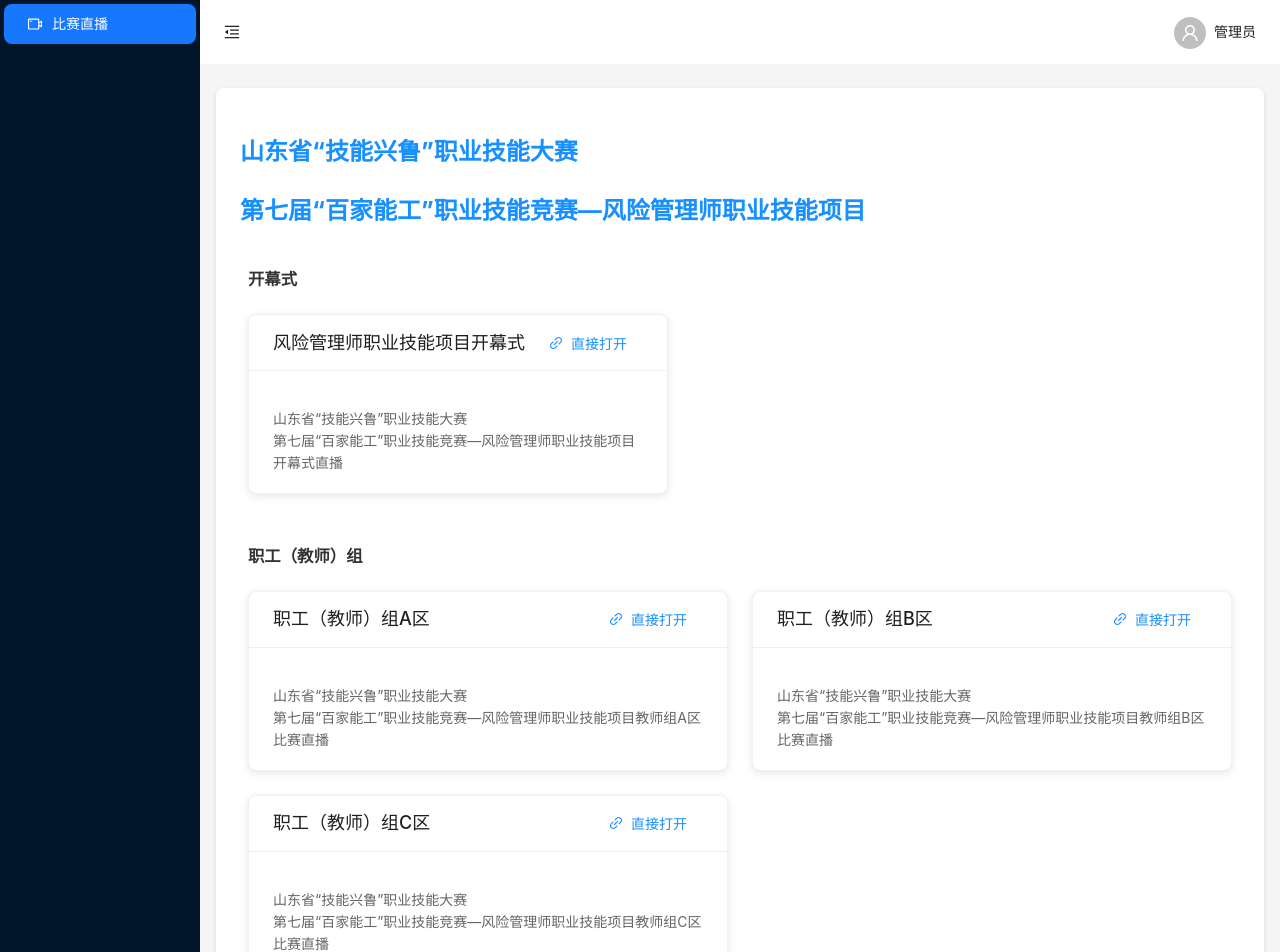
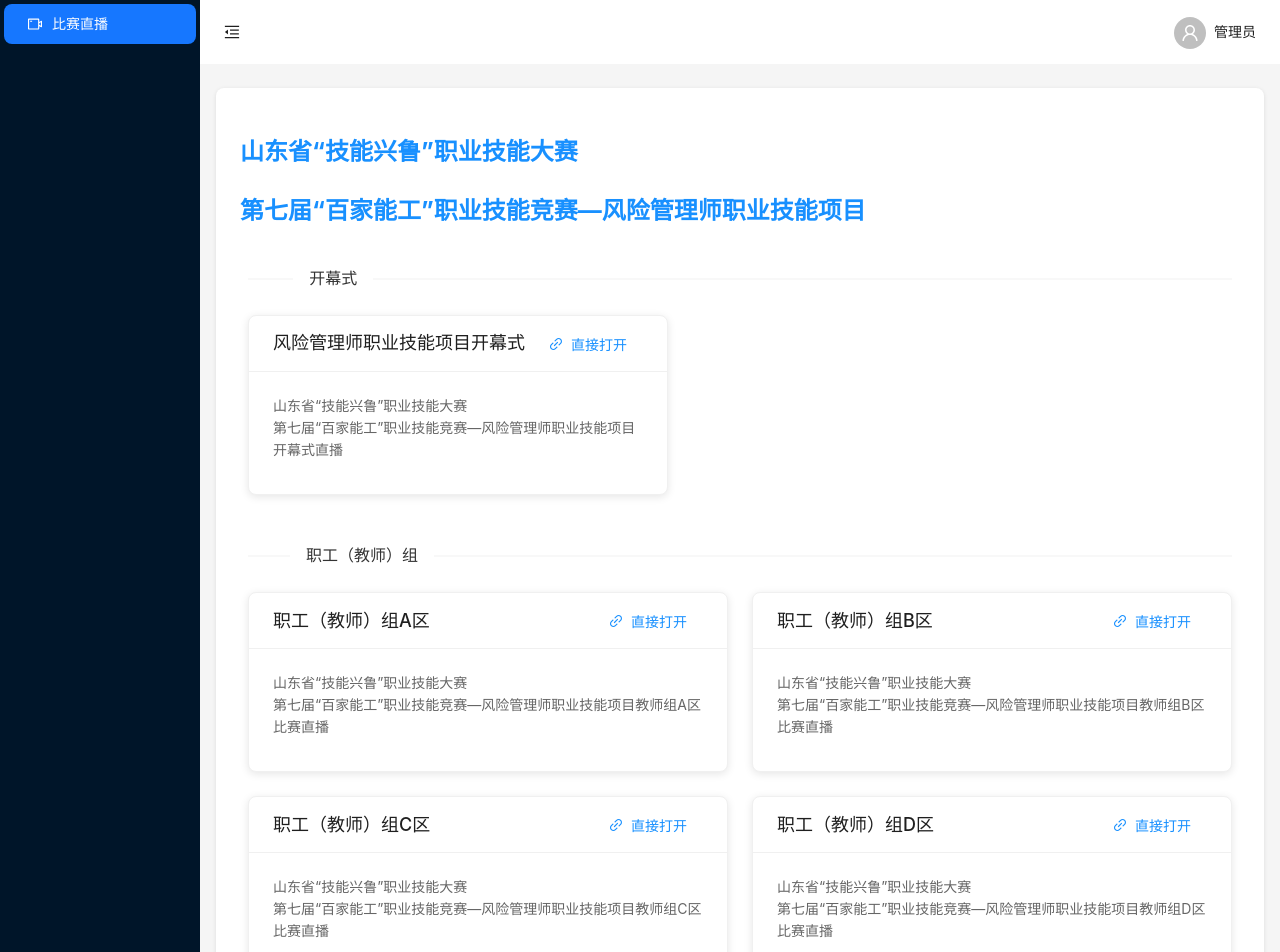
Before and after one commit to Rigelt1/FinAcc_ProMatch, a React (Create React App) app: page /rmsbroadcast in a window 1280 px wide. Shown: the top 952 px of the page. Built offline with nearby package versions, Linux system fonts and the light colour scheme; the HTML template or start-up script is replaced by a standard one.

Commit message:
fix(src/file):meetingNumber's modify and navigation

```diff
--- /dev/null
+++ b/src/components/NavigationLayout.tsx
@@ -0,0 +1,91 @@
+import React, { useState } from 'react';
+import { Layout, Menu, Button, Avatar, Dropdown, message } from 'antd';
+import {
+  MenuFoldOutlined,
+  MenuUnfoldOutlined,
+  VideoCameraOutlined,
+  UserOutlined,
+  LogoutOutlined
+} from '@ant-design/icons';
+import { useNavigate, Link } from 'react-router-dom';
+
+const { Header, Sider } = Layout;
+
+interface NavigationLayoutProps {
+  children: React.ReactNode;
+  menuItems?: Array<{
+    key: string;
+    icon: React.ReactNode;
+    label: React.ReactNode;
+  }>;
+  defaultSelectedKey?: string;
+}
+
+const NavigationLayout: React.FC<NavigationLayoutProps> = ({
+  children,
+  menuItems = [
+    {
+      key: '1',
+      icon: <VideoCameraOutlined />,
+      label: <Link to='/'>比赛直播</Link>,
+    }
+  ],
+  defaultSelectedKey = '1'
+}) => {
+  const [collapsed, setCollapsed] = useState(false);
+  const navigate = useNavigate();
+
+  const toggleCollapsed = () => {
+    setCollapsed(!collapsed);
+  };
+
+  return (
+    <Layout style={{ minHeight: '100vh' }}>
+      <Sider trigger={null} collapsible collapsed={collapsed}>
+        <div className="demo-logo-vertical" />
+        <Menu
+          theme="dark"
+          mode="inline"
+          defaultSelectedKeys={[defaultSelectedKey]}
+          items={menuItems}
+        />
+      </Sider>
+      <Layout>
+        <Header style={{ padding: 0, background: '#fff' }}>
+          <div style={{ display: 'flex', justifyContent: 'space-between', alignItems: 'center' }}>
+            <Button
+              type="text"
+              icon={collapsed ? <MenuUnfoldOutlined /> : <MenuFoldOutlined />}
+              onClick={toggleCollapsed}
+              style={{ fontSize: '16px', width: 64, height: 64 }}
+            />
+            <Dropdown
+              menu={{
+                items: [
+                  {
+                    key: 'logout',
+                    icon: <LogoutOutlined />,
+                    label: '注销登录',
+                    onClick: () => {
+                      message.success('已成功退出系统');
+                      navigate('/login');
+                    }
+                  }
+                ]
+              }}
+              placement="bottomRight"
+            >
+              <div style={{ marginRight: 24, cursor: 'pointer' }}>
+                <Avatar icon={<UserOutlined />} />
+                <span style={{ marginLeft: 8 }}>管理员</span>
+              </div>
+            </Dropdown>
+          </div>
+        </Header>
+        {children}
+      </Layout>
+    </Layout>
+  );
+};
+
+export default NavigationLayout;
--- a/src/pages/RMSBroadcastPage.tsx
+++ b/src/pages/RMSBroadcastPage.tsx
@@ -1,21 +1,11 @@
 import React, { useState } from 'react';
-import { Layout, Menu, Card, Button, Avatar, Dropdown, message } from 'antd';
-import {
-  MenuFoldOutlined,
-  MenuUnfoldOutlined,
-  VideoCameraOutlined,
-  LinkOutlined,
-  UserOutlined,
-  LogoutOutlined
-} from '@ant-design/icons';
-import { useNavigate } from 'react-router-dom';
-
-const { Header, Sider, Content } = Layout;
+import { Card, Button, Divider } from 'antd';
+import { LinkOutlined, VideoCameraOutlined } from '@ant-design/icons';
+import { Link } from 'react-router-dom';
+import NavigationLayout from '../components/NavigationLayout';
 
 const RMSBroadcastPage: React.FC = () => {
-  const [collapsed, setCollapsed] = useState(false);
   const [expandedCards, setExpandedCards] = useState<Record<string, boolean>>({});
-  const navigate = useNavigate();
 
   // 比赛链接数据
   const matchLinks = [
@@ -23,63 +13,66 @@ const RMSBroadcastPage: React.FC = () => {
       title: '风险管理师职业技能项目开幕式',
       description: '山东省“技能兴鲁”职业技能大赛',
       description1:'第七届“百家能工”职业技能竞赛—风险管理师职业技能项目开幕式直播',
-      url: 'https://meeting.tencent.com/dm/7R2X1Zik5cEF',
+      url: 'https://meeting.tencent.com/dm/UbFsSkkbkvQA',
       group:"1"
     },
     {
       title: '职工（教师）组A区',
       description: '山东省“技能兴鲁”职业技能大赛',
       description1:'第七届“百家能工”职业技能竞赛—风险管理师职业技能项目教师组A区比赛直播',
-      url: 'https://meeting.tencent.com/dm/KVmFQ6oKUEiX',
+      url: 'https://meeting.tencent.com/dm/KPhJon6UWmT5',
       group:"2"
     },
     {
       title: '职工（教师）组B区',
       description: '山东省“技能兴鲁”职业技能大赛',
       description1:'第七届“百家能工”职业技能竞赛—风险管理师职业技能项目教师组B区比赛直播',
-      url: 'https://meeting.tencent.com/dm/UYUPgi4X0jEq',
+      url: 'https://meeting.tencent.com/dm/ktdvW0IS8icZ',
       group:"2"
     },
     {
       title: '职工（教师）组C区',
       description: '山东省“技能兴鲁”职业技能大赛',
       description1:'第七届“百家能工”职业技能竞赛—风险管理师职业技能项目教师组C区比赛直播',
-      url: 'https://meeting.tencent.com/dm/2b9U7Bpm5DaT',
+      url: 'https://meeting.tencent.com/dm/7uvJFKiBUJrT',
+      group:"2"
+    },
+    {
+      title: '职工（教师）组D区',
+      description: '山东省“技能兴鲁”职业技能大赛',
+      description1:'第七届“百家能工”职业技能竞赛—风险管理师职业技能项目教师组D区比赛直播',
+      url: 'https://meeting.tencent.com/dm/nA1VLkRLmOLF',
       group:"2"
     },
     {
       title: '学生组A区',
       description: '山东省“技能兴鲁”职业技能大赛',
       description1:'第七届“百家能工”职业技能竞赛—风险管理师职业技能项目学生组A区比赛直播',
-      url: 'https://meeting.tencent.com/dm/RlQF4eOullQE',
+      url: 'https://meeting.tencent.com/dm/WoIz8LiqZowY',
       group:"3"
     },
     {
       title: '学生组B区',
       description: '山东省“技能兴鲁”职业技能大赛',
       description1:'第七届“百家能工”职业技能竞赛—风险管理师职业技能项目学生组B区比赛直播',
-      url: 'https://meeting.tencent.com/dm/h153QXYgNCZr',
+      url: 'https://meeting.tencent.com/dm/iZAx579A1Kpm',
       group:"3"
     },
     {
       title: '学生组C区',
       description: '山东省“技能兴鲁”职业技能大赛',
       description1:'第七届“百家能工”职业技能竞赛—风险管理师职业技能项目学生组C区比赛直播',
-      url: 'https://meeting.tencent.com/dm/63K0QLkP6gQE',
+      url: 'https://meeting.tencent.com/dm/Xdu0yemwsCYb',
       group:"3"
     },
     {
       title: '裁判现场',
       description: '山东省“技能兴鲁”职业技能大赛',
       description1:'第七届“百家能工”职业技能竞赛—风险管理师职业技能项目裁判现场',
-      url: 'https://meeting.tencent.com/dm/IHOPpPHWvsL8',
+      url: 'https://meeting.tencent.com/dm/5VGXrZVMKwxe',
       group:"4"
     }
   ];
-
-  const toggleCollapsed = () => {
-    setCollapsed(!collapsed);
-  };
 
   const handleLinkClick = (url: string) => {
     const newState: Record<string, boolean> = {};
@@ -88,55 +81,17 @@ const RMSBroadcastPage: React.FC = () => {
   };
 
   return (
-    <Layout style={{ minHeight: '100vh' }}>
-      <Sider trigger={null} collapsible collapsed={collapsed}>
-        <div className="demo-logo-vertical" />
-        <Menu
-          theme="dark"
-          mode="inline"
-          defaultSelectedKeys={['1']}
-          items={[
+    <NavigationLayout
+      menuItems={[
         {
           key: '1',
           icon: <VideoCameraOutlined />,
-              label: '比赛直播',
+          label: <Link to='/rmsbroadcast'>比赛直播</Link>,
         },
       ]}
-        />
-      </Sider>
-      <Layout>
-        <Header style={{ padding: 0, background: '#fff' }}>
-          <div style={{ display: 'flex', justifyContent: 'space-between', alignItems: 'center' }}>
-            <Button
-              type="text"
-              icon={collapsed ? <MenuUnfoldOutlined /> : <MenuFoldOutlined />}
-              onClick={toggleCollapsed}
-              style={{ fontSize: '16px', width: 64, height: 64 }}
-            />
-            <Dropdown
-              menu={{
-                items: [
-                  {
-                    key: 'logout',
-                    icon: <LogoutOutlined />,
-                    label: '注销登录',
-                    onClick: () => {
-                      message.success('已成功退出系统');
-                      navigate('/login');
-                    }
-                  }
-                ]
-              }}
-              placement="bottomRight"
+      defaultSelectedKey="1"
     >
-              <div style={{ marginRight: 24, cursor: 'pointer' }}>
-                <Avatar icon={<UserOutlined />} />
-                <span style={{ marginLeft: 8 }}>管理员</span>
-              </div>
-            </Dropdown>
-          </div>
-        </Header>
-        <Content
+      <div
         style={{
           margin: '24px 16px',
           padding: '24px',
@@ -175,7 +130,12 @@ const RMSBroadcastPage: React.FC = () => {
                   gap: 24,
                   padding: '0 8px'
                 }}>
-                  <h3 style={{ gridColumn: '1 / -1', color: '#333', marginBottom: '0px' }}>{groupTitle}</h3>
+                  <Divider
+                    style={{ gridColumn: '1 / -1', color: '#333', marginBottom: '0px' }}
+                    orientation="left"
+                  >
+                    {groupTitle}
+                  </Divider>
                   {groupLinks.map((link) => (
                     <Card
                       key={link.url}
@@ -216,6 +176,7 @@ const RMSBroadcastPage: React.FC = () => {
                       }}>
                         <p style={{
                           color: '#666',
+                          marginTop: '0px',
                           marginBottom: '0px',
                           display: '-webkit-box',
                           WebkitLineClamp: 3,
@@ -258,9 +219,8 @@ const RMSBroadcastPage: React.FC = () => {
                 </div>
               </div>
             )})}
-        </Content>
-      </Layout>
-    </Layout>
+      </div>
+    </NavigationLayout>
   );
 };
 
--- a/src/pages/RobotAppTechBroadcastPage.tsx
+++ b/src/pages/RobotAppTechBroadcastPage.tsx
@@ -1,21 +1,11 @@
 import React, { useState } from 'react';
-import { Layout, Menu, Card, Button, Avatar, Dropdown, message } from 'antd';
-import {
-  MenuFoldOutlined,
-  MenuUnfoldOutlined,
-  VideoCameraOutlined,
-  LinkOutlined,
-  UserOutlined,
-  LogoutOutlined
-} from '@ant-design/icons';
-import { useNavigate } from 'react-router-dom';
-
-const { Header, Sider, Content } = Layout;
+import { Card, Button, Divider } from 'antd';
+import { LinkOutlined, VideoCameraOutlined } from '@ant-design/icons';
+import NavigationLayout from '../components/NavigationLayout';
+import { Link } from 'react-router-dom';
 
 const RobotAppTechBroadcastPage: React.FC = () => {
-  const [collapsed, setCollapsed] = useState(false);
   const [expandedCards, setExpandedCards] = useState<Record<string, boolean>>({});
-  const navigate = useNavigate();
 
   // 比赛链接数据
   const matchLinks = [
@@ -23,63 +13,59 @@ const RobotAppTechBroadcastPage: React.FC = () => {
       title: '服务机器人应用技术员项目开幕式',
       description: '山东省“技能兴鲁”职业技能大赛',
       description1:'山东省人工智能技术创新应用职业技能竞赛—服务机器人应用技术员项目开幕式直播',
-      url: 'https://meeting.tencent.com/dm/7R2X1Zik5cEF',
+      url: 'https://meeting.tencent.com/dm/UA9GDPfRTFfS',
       group:"1"
     },
     {
       title: '职工（教师）组A区',
       description: '山东省“技能兴鲁”职业技能大赛',
       description1:'山东省人工智能技术创新应用职业技能竞赛—服务机器人应用技术员项目职工（教师）组A区比赛直播',
-      url: 'https://meeting.tencent.com/dm/KVmFQ6oKUEiX',
+      url: 'https://meeting.tencent.com/dm/397VyqJaBtcb',
       group:"2"
     },
     {
       title: '职工（教师）组B区',
       description: '山东省“技能兴鲁”职业技能大赛',
       description1:'山东省人工智能技术创新应用职业技能竞赛—服务机器人应用技术员项目职工（教师）组B区比赛直播',
-      url: 'https://meeting.tencent.com/dm/UYUPgi4X0jEq',
+      url: 'https://meeting.tencent.com/dm/SuvLVZORyVD3',
       group:"2"
     },
     {
       title: '职工（教师）组C区',
       description: '山东省“技能兴鲁”职业技能大赛',
       description1:'山东省人工智能技术创新应用职业技能竞赛—服务机器人应用技术员项目职工（教师）组C区比赛直播',
-      url: 'https://meeting.tencent.com/dm/2b9U7Bpm5DaT',
+      url: 'https://meeting.tencent.com/dm/b9ljXCQ77uIP',
       group:"2"
     },
     {
       title: '学生组A区',
       description: '山东省“技能兴鲁”职业技能大赛',
       description1:'山东省人工智能技术创新应用职业技能竞赛—服务机器人应用技术员项目学生组A区比赛直播',
-      url: 'https://meeting.tencent.com/dm/RlQF4eOullQE',
+      url: 'https://meeting.tencent.com/dm/sCLLhg3Y71MC',
       group:"3"
     },
     {
       title: '学生组B区',
       description: '山东省“技能兴鲁”职业技能大赛',
       description1:'山东省人工智能技术创新应用职业技能竞赛—服务机器人应用技术员项目学生组B区比赛直播',
-      url: 'https://meeting.tencent.com/dm/h153QXYgNCZr',
+      url: 'https://meeting.tencent.com/dm/mk4ICC3wVELY',
       group:"3"
     },
     {
       title: '学生组C区',
       description: '山东省“技能兴鲁”职业技能大赛',
       description1:'山东省人工智能技术创新应用职业技能竞赛—服务机器人应用技术员项目学生组C区比赛直播',
-      url: 'https://meeting.tencent.com/dm/63K0QLkP6gQE',
+      url: 'https://meeting.tencent.com/dm/bqVDxX81KdWZ',
       group:"3"
     },
     {
       title: '裁判现场',
       description: '山东省“技能兴鲁”职业技能大赛',
       description1:'山东省人工智能技术创新应用职业技能竞赛—服务机器人应用技术员项目裁判现场',
-      url: 'https://meeting.tencent.com/dm/IHOPpPHWvsL8',
+      url: 'https://meeting.tencent.com/dm/m0bskaBxzyF9',
       group:"4"
     }
   ];
-
-  const toggleCollapsed = () => {
-    setCollapsed(!collapsed);
-  };
 
   const handleLinkClick = (url: string) => {
     const newState: Record<string, boolean> = {};
@@ -88,55 +74,17 @@ const RobotAppTechBroadcastPage: React.FC = () => {
   };
 
   return (
-    <Layout style={{ minHeight: '100vh' }}>
-      <Sider trigger={null} collapsible collapsed={collapsed}>
-        <div className="demo-logo-vertical" />
-        <Menu
-          theme="dark"
-          mode="inline"
-          defaultSelectedKeys={['1']}
-          items={[
+    <NavigationLayout
+      menuItems={[
         {
           key: '1',
           icon: <VideoCameraOutlined />,
-              label: '比赛直播',
+          label: <Link to='/robotapptechbroadcast'>比赛直播</Link>,
         },
       ]}
-        />
-      </Sider>
-      <Layout>
-        <Header style={{ padding: 0, background: '#fff' }}>
-          <div style={{ display: 'flex', justifyContent: 'space-between', alignItems: 'center' }}>
-            <Button
-              type="text"
-              icon={collapsed ? <MenuUnfoldOutlined /> : <MenuFoldOutlined />}
-              onClick={toggleCollapsed}
-              style={{ fontSize: '16px', width: 64, height: 64 }}
-            />
-            <Dropdown
-              menu={{
-                items: [
-                  {
-                    key: 'logout',
-                    icon: <LogoutOutlined />,
-                    label: '注销登录',
-                    onClick: () => {
-                      message.success('已成功退出系统');
-                      navigate('/login');
-                    }
-                  }
-                ]
-              }}
-              placement="bottomRight"
+      defaultSelectedKey="1"
     >
-              <div style={{ marginRight: 24, cursor: 'pointer' }}>
-                <Avatar icon={<UserOutlined />} />
-                <span style={{ marginLeft: 8 }}>管理员</span>
-              </div>
-            </Dropdown>
-          </div>
-        </Header>
-        <Content
+      <div
         style={{
           margin: '24px 16px',
           padding: '24px',
@@ -176,7 +124,12 @@ const RobotAppTechBroadcastPage: React.FC = () => {
                   gap: 24,
                   padding: '0 8px'
                 }}>
-                  <h3 style={{ gridColumn: '1 / -1', color: '#333', marginBottom: '16px' }}>{groupTitle}</h3>
+                  <Divider
+                    style={{ gridColumn: '1 / -1', color: '#333', marginBottom: '0px' }}
+                    orientation="left"
+                  >
+                    {groupTitle}
+                  </Divider>
                   {groupLinks.map((link) => (
                     <Card
                       key={link.url}
@@ -217,6 +170,7 @@ const RobotAppTechBroadcastPage: React.FC = () => {
                       }}>
                         <p style={{
                           color: '#666',
+                          marginTop: '0px',
                           marginBottom: '0px',
                           display: '-webkit-box',
                           WebkitLineClamp: 3,
@@ -259,9 +213,8 @@ const RobotAppTechBroadcastPage: React.FC = () => {
                 </div>
               </div>
             )})}
-        </Content>
-      </Layout>
-    </Layout>
+      </div>
+    </NavigationLayout>
   );
 };
 
```
Lines whose indentation alone changed are shown as unchanged.
